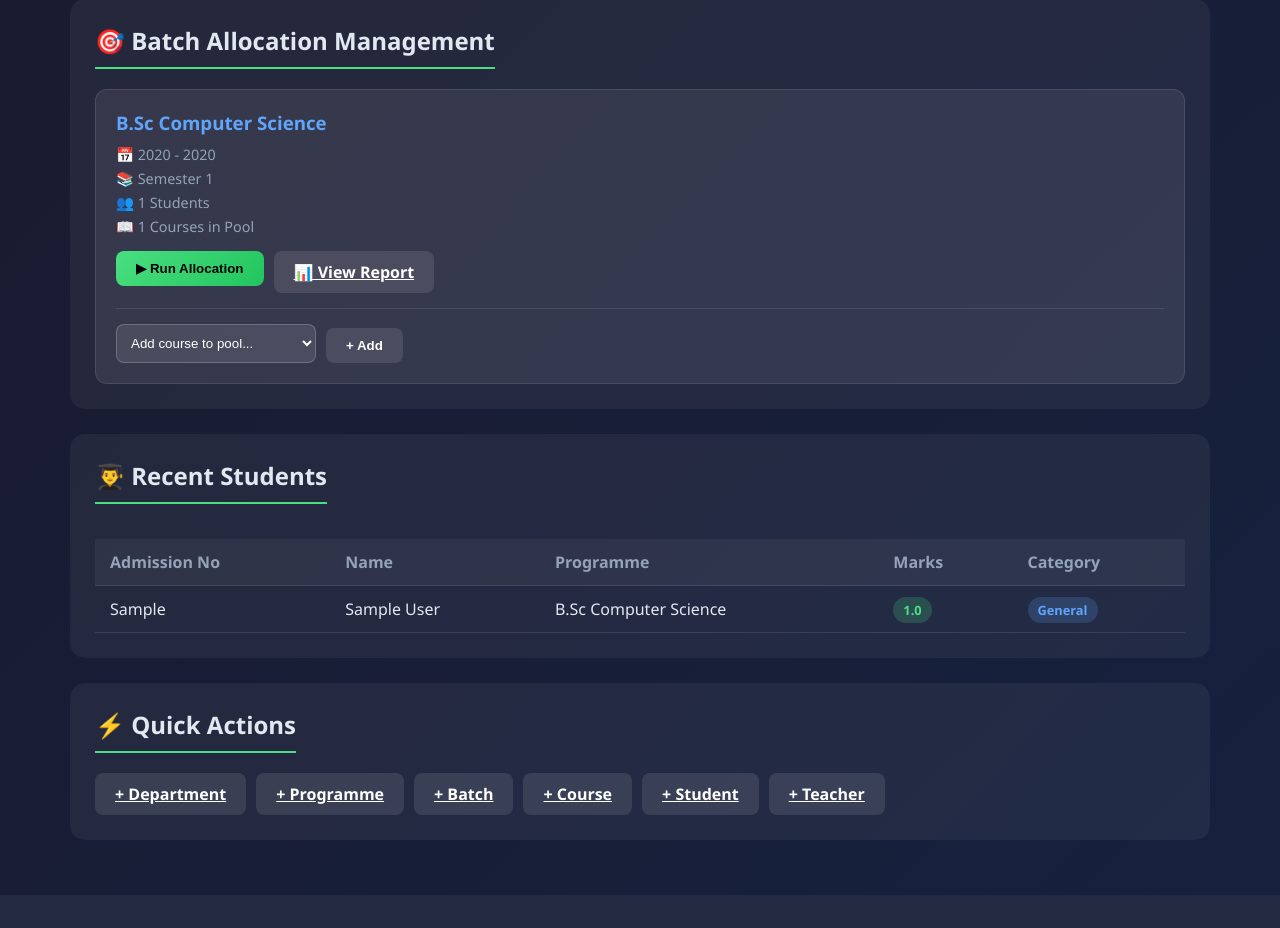
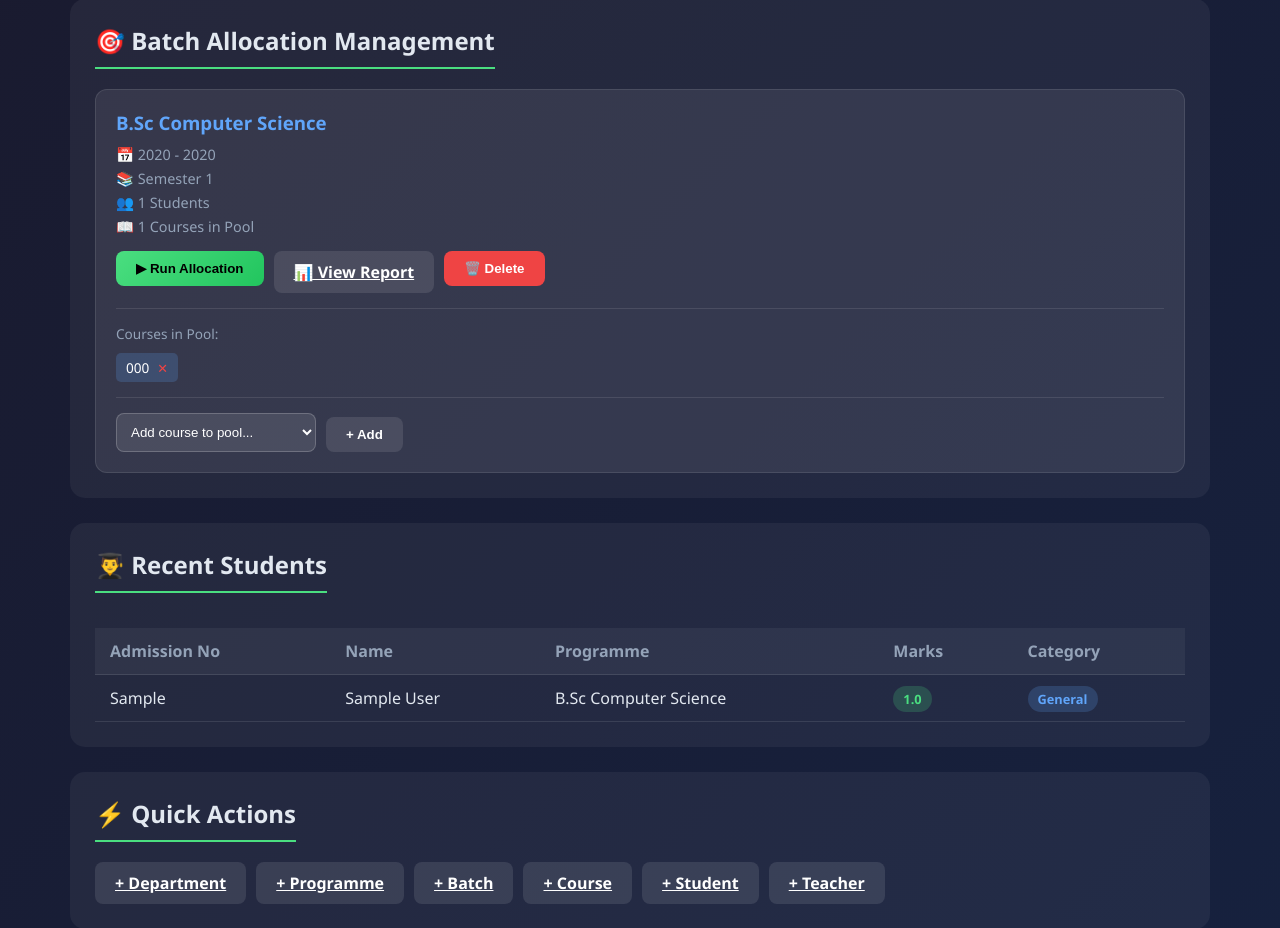
Before and after one commit to apeiron447/cs-project, a Flask app: page /admin/dashboard in a window 1280 px wide. Shown: the part 261-1189 px from the top of the page. Before the commit the page ends 1156 px from the top, so only its background shows below. Run offline with Flask 3, Linux system fonts and the light colour scheme; tables that the repository leaves empty hold one stand-in row (values such as "Sample post").

Commit message:
implement delete batch and remove course in batch allocation management

```diff
--- a/app.py
+++ b/app.py
@@ -677,6 +677,50 @@ def admin_add_to_pool():
     return redirect(url_for("admin_dashboard"))
 
 
+@app.route("/admin/remove-from-pool", methods=["POST"])
+def admin_remove_from_pool():
+    from models import CoursePool
+
+    pool_id = request.form.get("pool_id")
+    if not pool_id:
+        flash("Pool ID required", "error")
+        return redirect(url_for("admin_dashboard"))
+
+    try:
+        pool_entry = db_session.query(CoursePool).filter(CoursePool.id == int(pool_id)).first()
+        if pool_entry:
+            pool_entry.is_active = False
+            db_session.commit()
+            flash("Course removed from pool", "success")
+        else:
+            flash("Pool entry not found", "error")
+    except Exception as e:
+        flash(f"Error: {str(e)}", "error")
+
+    return redirect(url_for("admin_dashboard"))
+
+
+@app.route("/admin/delete-batch", methods=["POST"])
+def admin_delete_batch():
+    from services import BatchService
+
+    batch_id = request.form.get("batch_id")
+    if not batch_id:
+        flash("Batch ID required", "error")
+        return redirect(url_for("admin_dashboard"))
+
+    try:
+        success = BatchService.delete(db_session, int(batch_id))
+        if success:
+            flash("Batch deleted successfully", "success")
+        else:
+            flash("Batch not found", "error")
+    except Exception as e:
+        flash(f"Error: {str(e)}", "error")
+
+    return redirect(url_for("admin_dashboard"))
+
+
 @app.route("/admin/allocation-report/<int:batch_id>")
 def admin_allocation_report(batch_id):
     from services import AllocationService, BatchService
--- a/templates/admin_dashboard.html
+++ b/templates/admin_dashboard.html
@@ -337,7 +337,38 @@
                         </form>
                         <a href="{{ url_for('admin_allocation_report', batch_id=batch.id) }}"
                             class="btn btn-secondary">📊 View Report</a>
+                        <form action="{{ url_for('admin_delete_batch') }}" method="POST" style="display:inline;">
+                            <input type="hidden" name="batch_id" value="{{ batch.id }}">
+                            <button type="submit" class="btn btn-danger"
+                                onclick="return confirm('Delete this batch? This cannot be undone.')">
+                                🗑️ Delete
+                            </button>
+                        </form>
                     </div>
+
+                    <!-- Courses in Pool -->
+                    {% if batch.course_pools %}
+                    <div style="margin-top: 15px; padding-top: 15px; border-top: 1px solid rgba(255,255,255,0.1);">
+                        <p style="color: #94a3b8; font-size: 0.85rem; margin-bottom: 10px;">Courses in Pool:</p>
+                        <div style="display: flex; flex-wrap: wrap; gap: 8px;">
+                            {% for pool in batch.course_pools %}
+                            {% if pool.is_active and pool.course %}
+                            <div
+                                style="background: rgba(96, 165, 250, 0.2); padding: 5px 10px; border-radius: 5px; font-size: 0.85rem; display: flex; align-items: center; gap: 8px;">
+                                <span>{{ pool.course.code }}</span>
+                                <form action="{{ url_for('admin_remove_from_pool') }}" method="POST"
+                                    style="display:inline;">
+                                    <input type="hidden" name="pool_id" value="{{ pool.id }}">
+                                    <button type="submit"
+                                        style="background: none; border: none; color: #ef4444; cursor: pointer; font-size: 0.8rem;"
+                                        onclick="return confirm('Remove this course from pool?')">✕</button>
+                                </form>
+                            </div>
+                            {% endif %}
+                            {% endfor %}
+                        </div>
+                    </div>
+                    {% endif %}
 
                     <!-- Add Course to Pool -->
                     <form class="course-pool-form" action="{{ url_for('admin_add_to_pool') }}" method="POST">
```
